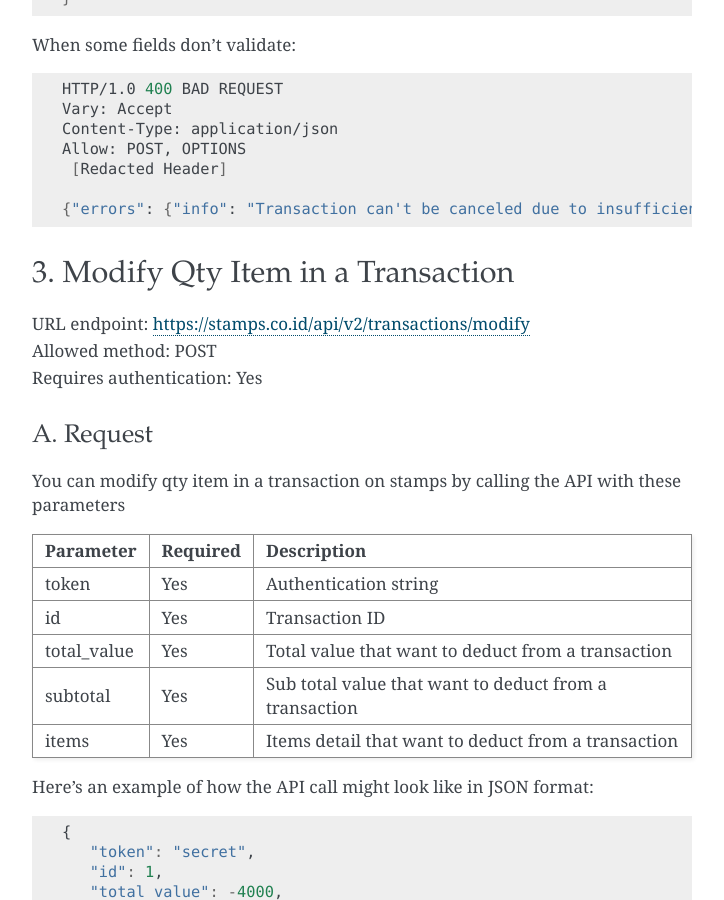
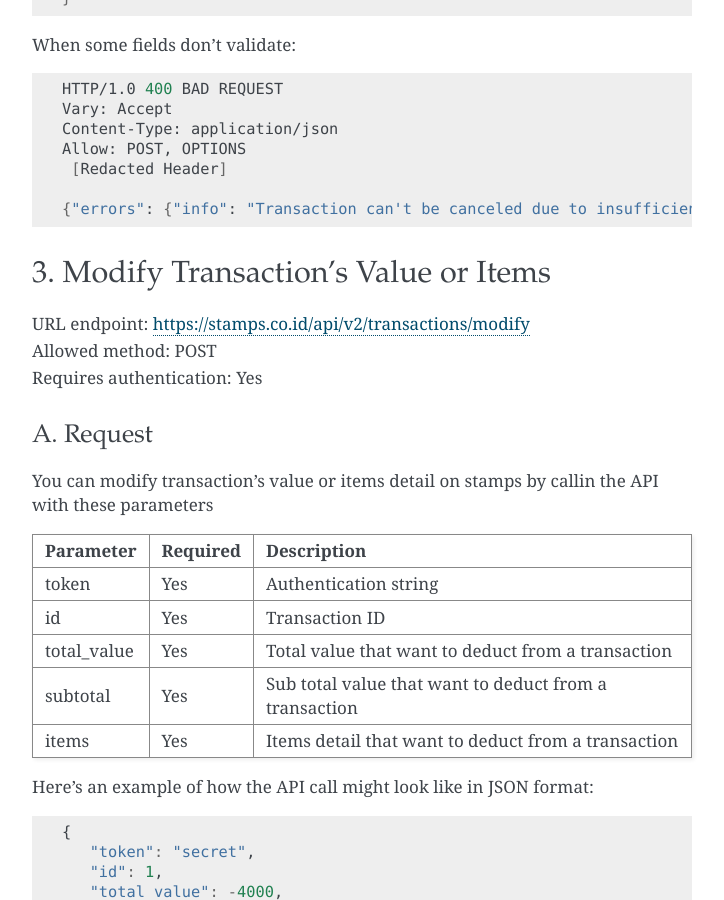
Before and after one commit to ui/stamps-api-docs, a Sphinx documentation site: the page built from source/transaction_api.rst, in a window 1280 px wide and 900 px high, scrolled down 5856 px. Shown: the whole window, without its empty margins (388-1112 px from the left). Built offline with Sphinx 7.4.7, drawn with Linux system fonts in a browser that asks for light colours; some of the changed text lies outside the part shown.

Commit message:
Update transaction_api.rst

```diff
--- a/source/transaction_api.rst
+++ b/source/transaction_api.rst
@@ -299,7 +299,7 @@ When some fields don't validate:
 
     {"errors": {"info": "Transaction can't be canceled due to insufficient Stamps"}}
 
-3. Modify Qty Item in a Transaction
+3. Modify Transaction's Value or Items
 =============================
 | URL endpoint: https://stamps.co.id/api/v2/transactions/modify
 | Allowed method: POST
@@ -309,7 +309,7 @@ When some fields don't validate:
 A. Request
 -----------------------------
 
-You can modify qty item in a transaction on stamps by calling the API with these parameters
+You can modify transaction's value or items detail on stamps by callin the API with these parameters
 
 
 ========================== =========== =========================================================
```
